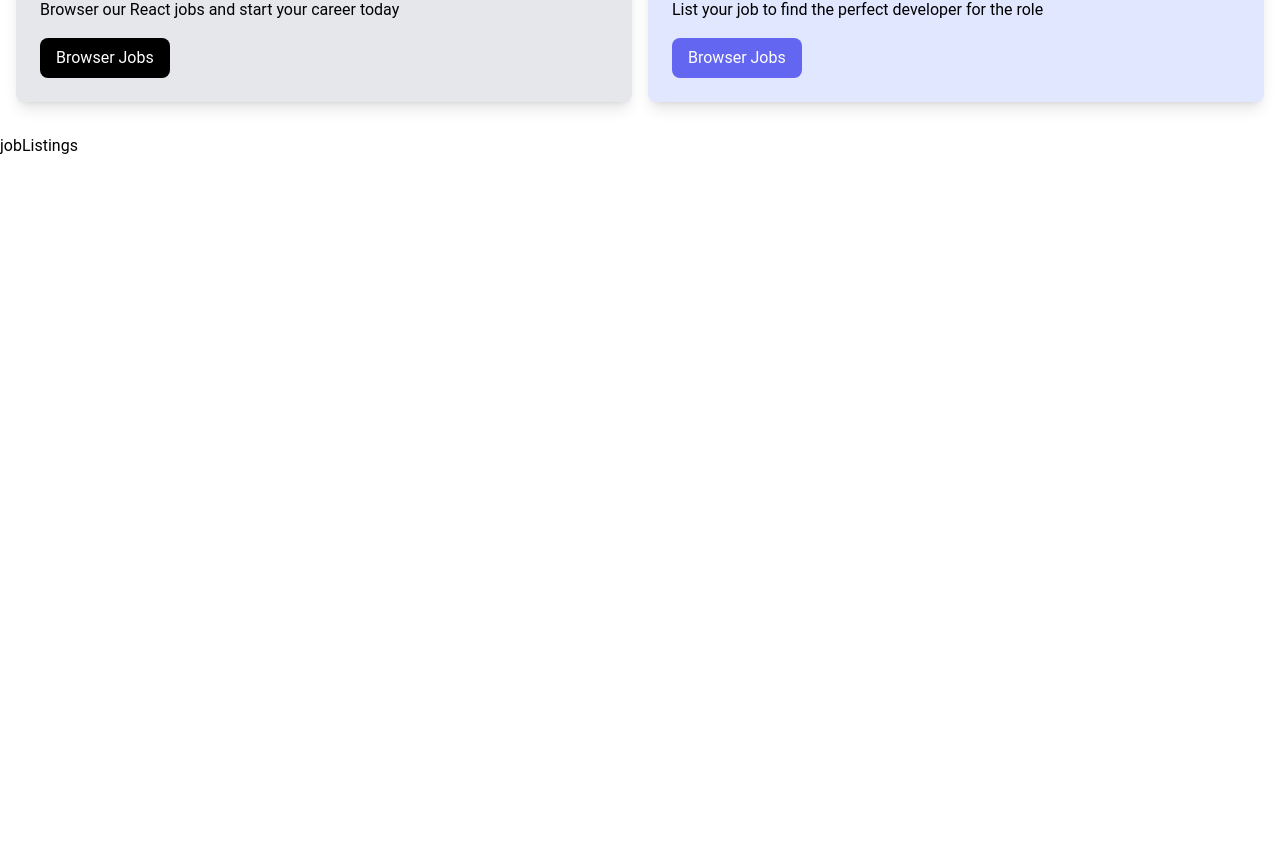
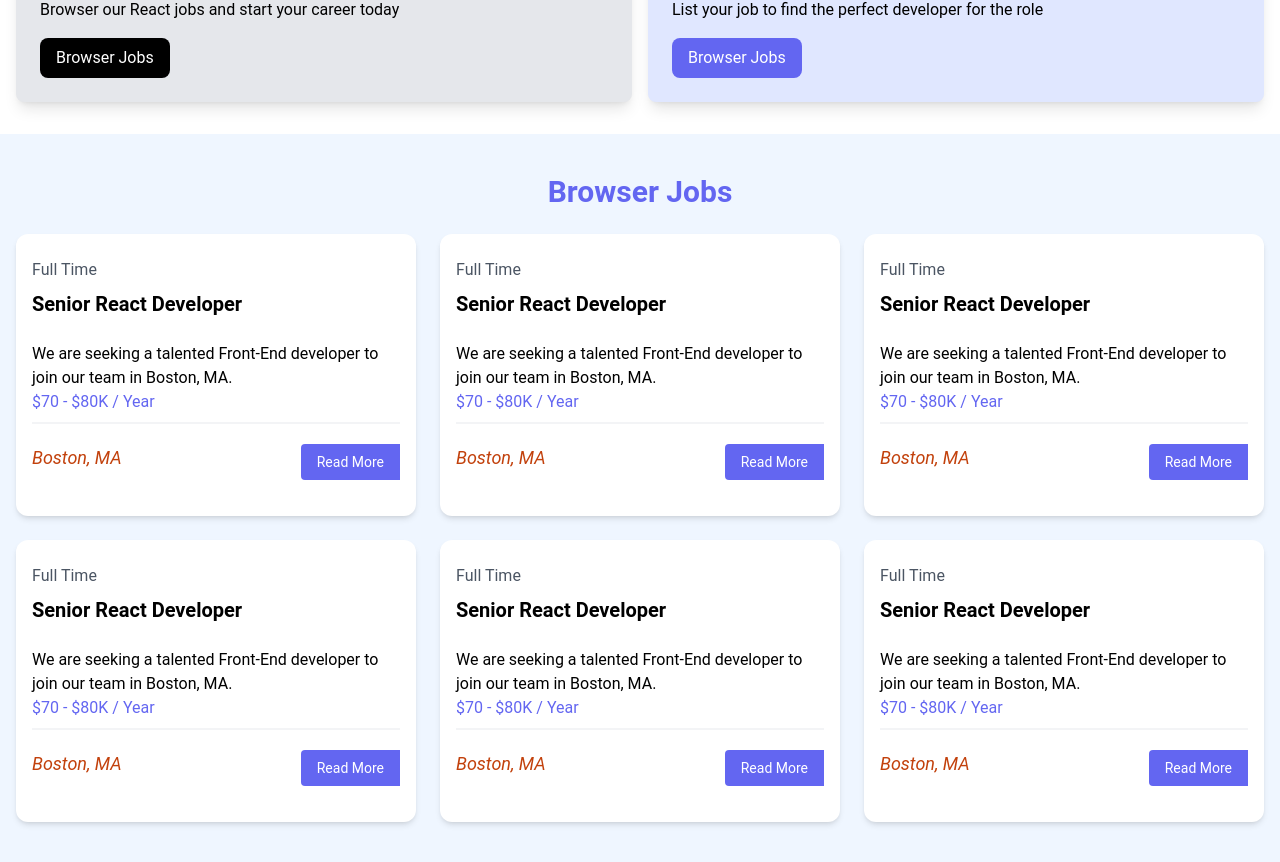
Before and after one commit to Jayashree-25/react-crash-2025, a React (Vite) app: page / in a window 1280 px wide. Shown: the part 395-1257 px from the top of the page. Before the commit the page ends 800 px from the top, so only its background shows below. Built offline with nearby package versions, Linux system fonts and the light colour scheme.

Commit message:
JobListings

```diff
--- a/src/components/JobListings.jsx
+++ b/src/components/JobListings.jsx
@@ -2,9 +2,47 @@
 
 const jobListings = () => {
 
-  return (
-    <div>jobListings</div>
-  )
+    return (
+        <section className='bg-blue-50 px-4 py-10'>
+            <div className='container-xl lg:container m-auto'>
+                <h2 className='text-3xl font-bold text-indigo-500 mb-6 text-center'>
+                    Browser Jobs
+                </h2>
+                <div className='grid grid-cols-1 md:grid-cols-3 gap-6'>
+                    {jobs.map((job) => (
+                        <div className='bg-white rounded-xl shadow-md relative'>
+                        <div className='p-4'>
+                            <div className='mb-6'>
+                                <div className='text-gray-600 my-2'>
+                                    Full Time
+                                </div>
+                                <h3 className='text-xl font-bold'>
+                                    Senior React Developer
+                                </h3>
+                            </div>
+
+                            <div>
+                                We are seeking a talented Front-End developer to join our team in Boston, MA.
+                            </div>
+
+                            <h3 className='text-indigo-500 mb-2'>$70 - $80K / Year</h3>
+
+                            <div className='border border-gray-100 mb-5'></div>
+
+                            <div className='flex flex-col lg:flex-row justify-between mb-4'>
+                                <div className='text-orange-700 mb-3'>
+                                    <i className='fa-solid fa-location-dot text-lg'>Boston, MA</i>
+                                </div>
+                                <a href="job.html" className='h-[36px] bg-indigo-500 hover:bg-indigo-600 text-white px-4 py-2 rounded-l text-center text-sm'>Read More</a>
+                            </div>
+                        </div>
+                    </div>
+                    ))}
+
+                </div>
+            </div>
+        </section>
+    )
 }
 
 export default jobListings
```
